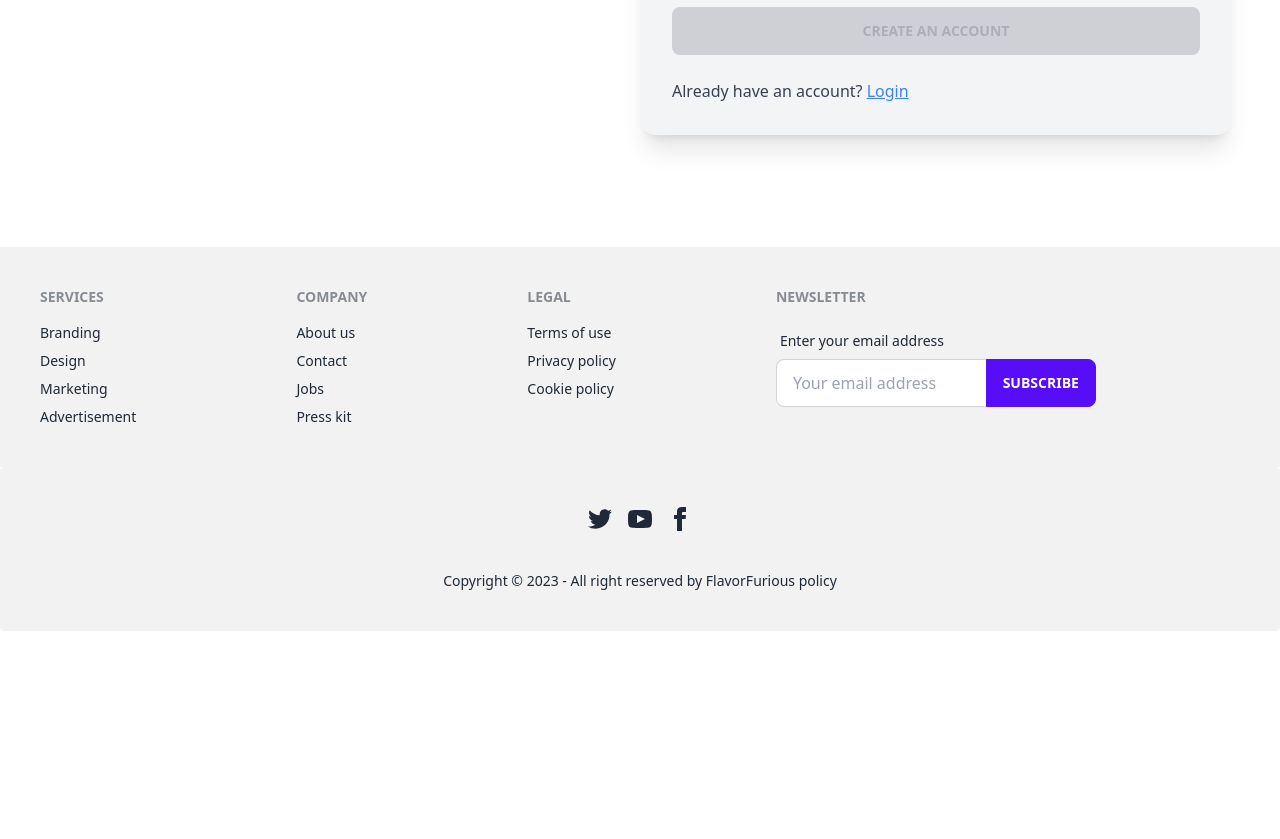
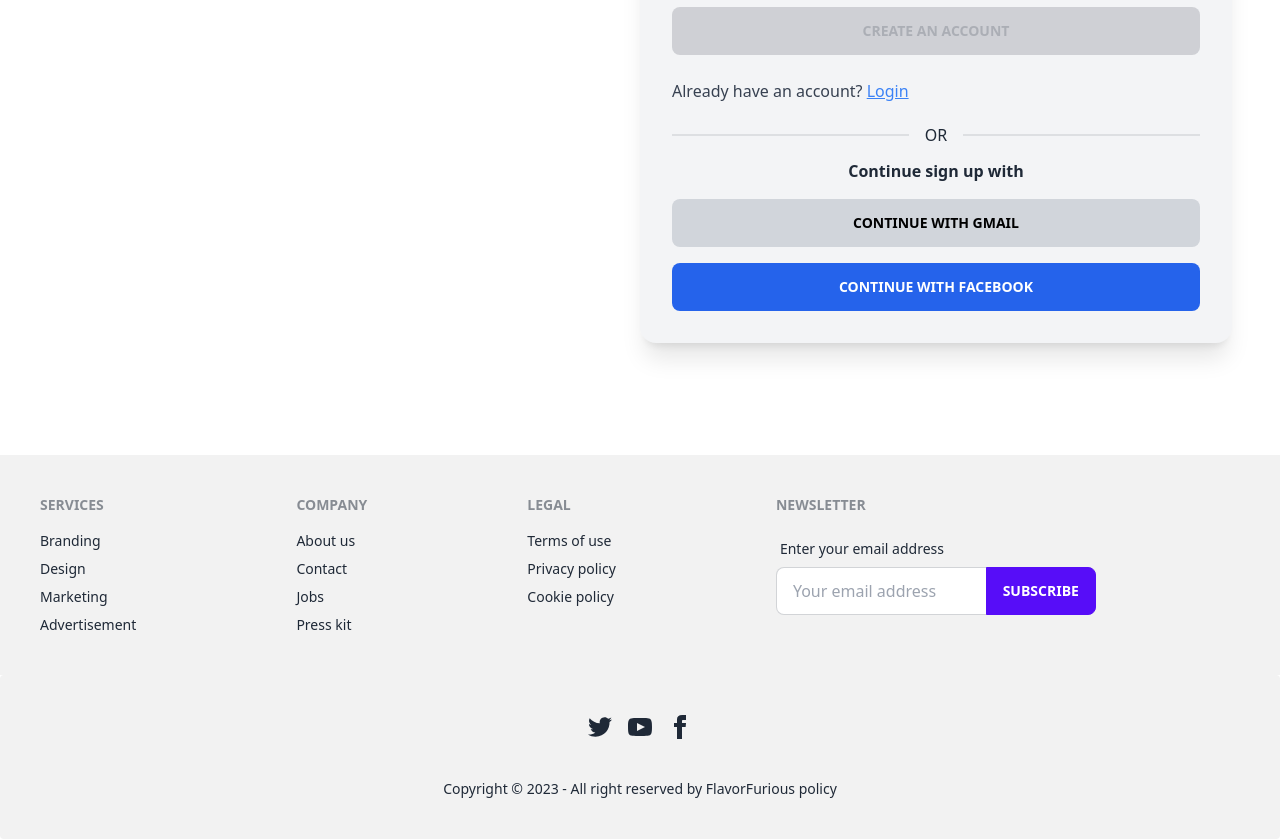
Before and after one commit to asifhossain3131/flavor-furious-client, a React (Vite) app: page /register in a window 1280 px wide. Shown: the part 817-1656 px from the top of the page. Before the commit the page ends 1448 px from the top, so only its background shows below. Built offline with nearby package versions, Linux system fonts and the light colour scheme; no server answers.

Commit message:
private route added

```diff
--- a/src/pages/public/user/Register.jsx
+++ b/src/pages/public/user/Register.jsx
@@ -4,7 +4,7 @@ import { useForm } from "react-hook-form";
 import { AuthContext } from "../../../providers/AuthProvider";
 import registration from "../../../../public/112454-form-registration.json";
 import { Link, useLocation, useNavigate } from "react-router-dom";
-import { FaUndoAlt } from "react-icons/fa";
+import {  FaUndoAlt } from "react-icons/fa";
 import { toast } from "react-hot-toast";
 
 
@@ -179,6 +179,12 @@ const Register = () => {
               Login
             </Link>
           </span>
+          <div className="space-y-4">
+          <div className="divider">OR</div>
+          <p className="text-center font-semibold">Continue sign up with</p>
+          <button className="btn border-none bg-gray-300 text-black hover:bg-opacity-10 w-full"> Continue with Gmail</button>
+          <button className="btn border-none bg-blue-600 hover:bg-blue-500 w-full">Continue with Facebook</button>
+          </div>
         </div>
       </div>
     </div>
--- a/src/pages/shared/header/Header.jsx
+++ b/src/pages/shared/header/Header.jsx
@@ -10,8 +10,12 @@ const Header = () => {
       <li><Link>Contact us</Link></li>
     </>
 
-    const{user}=useContext(AuthContext)
+    const{user,logOut}=useContext(AuthContext)
     const location=useLocation()
+
+    const handleLogOut=()=>{
+      logOut()
+    }
     return (
         <>
             <div className={`navbar bg-white bg-opacity-50  p-4 ${location.pathname.includes('login') || 'fixed z-20'}`}>
@@ -66,7 +70,7 @@ const Header = () => {
           </a>
         </li>
         <li><a>Settings</a></li>
-        <li><a>Logout</a></li>
+        <li onClick={handleLogOut}><a>Logout</a></li>
       </ul>
     </div>
  </> :
```
